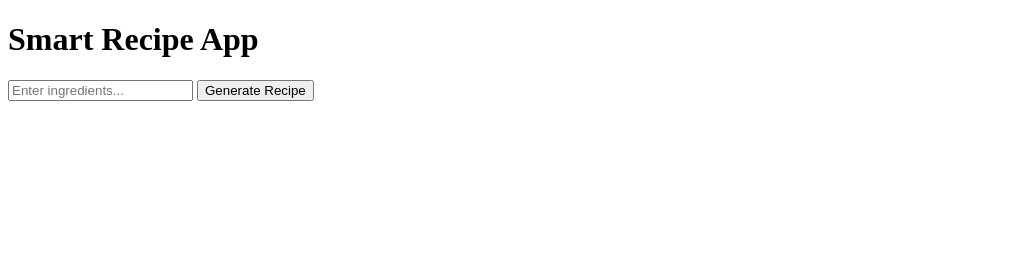
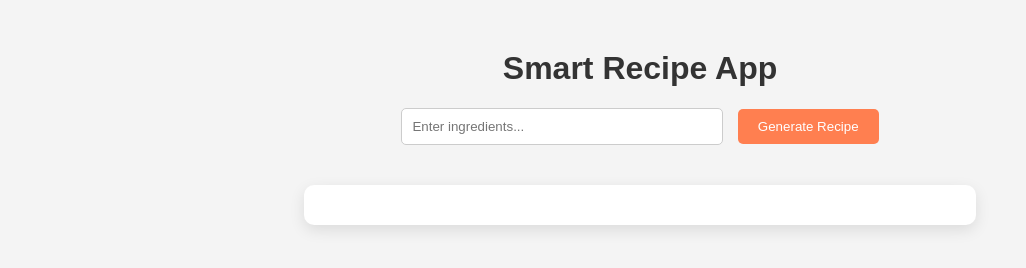
Before and after one commit to salmabouzeid/smartRecipieApp, a plain HTML site: page index.html in a window 1280 px wide. Shown: the whole page, without its empty margins (0-1026 px from the left). Drawn offline with Linux system fonts and the light colour scheme.

Commit message:
feat: add styling for frontend UI (#4)

```diff
--- a/index.html
+++ b/index.html
@@ -2,6 +2,7 @@
 <html>
 <head>
   <title>Smart Recipe App</title>
+  <link rel="stylesheet" href="style.css">
 </head>
 <body>
 
--- /dev/null
+++ b/style.css
@@ -0,0 +1,44 @@
+body {
+  font-family: Arial, sans-serif;
+  background-color: #f4f4f4;
+  text-align: center;
+  margin-top: 50px;
+}
+
+h1 {
+  color: #333;
+}
+
+input {
+  padding: 10px;
+  width: 300px;
+  border: 1px solid #ccc;
+  border-radius: 5px;
+  margin-bottom: 10px;
+}
+
+button {
+  padding: 10px 20px;
+  background-color: #ff7f50;
+  color: white;
+  border: none;
+  border-radius: 5px;
+  cursor: pointer;
+  margin-left: 10px;
+  transition: 0.2s;
+}
+
+button:hover {
+  background-color: #ff5722;
+}
+
+#result {
+  margin-top: 30px;
+  padding: 20px;
+  background-color: white;
+  width: 50%;
+  margin-left: auto;
+  margin-right: auto;
+  border-radius: 10px;
+  box-shadow: 0 5px 15px rgba(0,0,0,0.1);
+}
```
